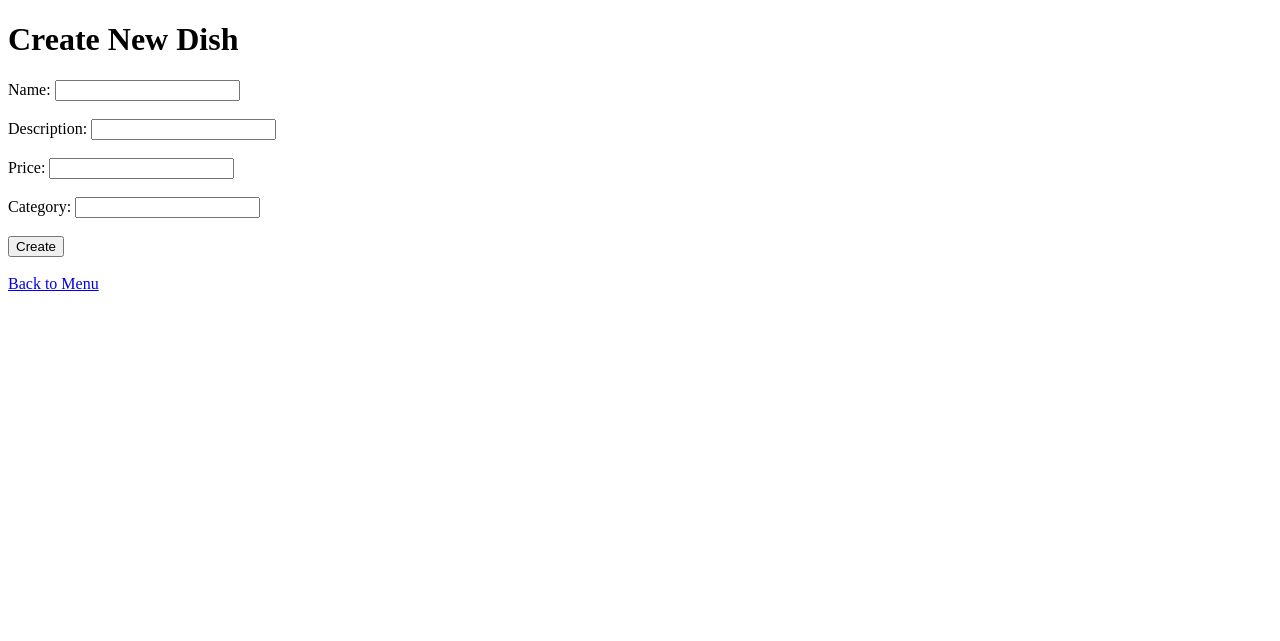
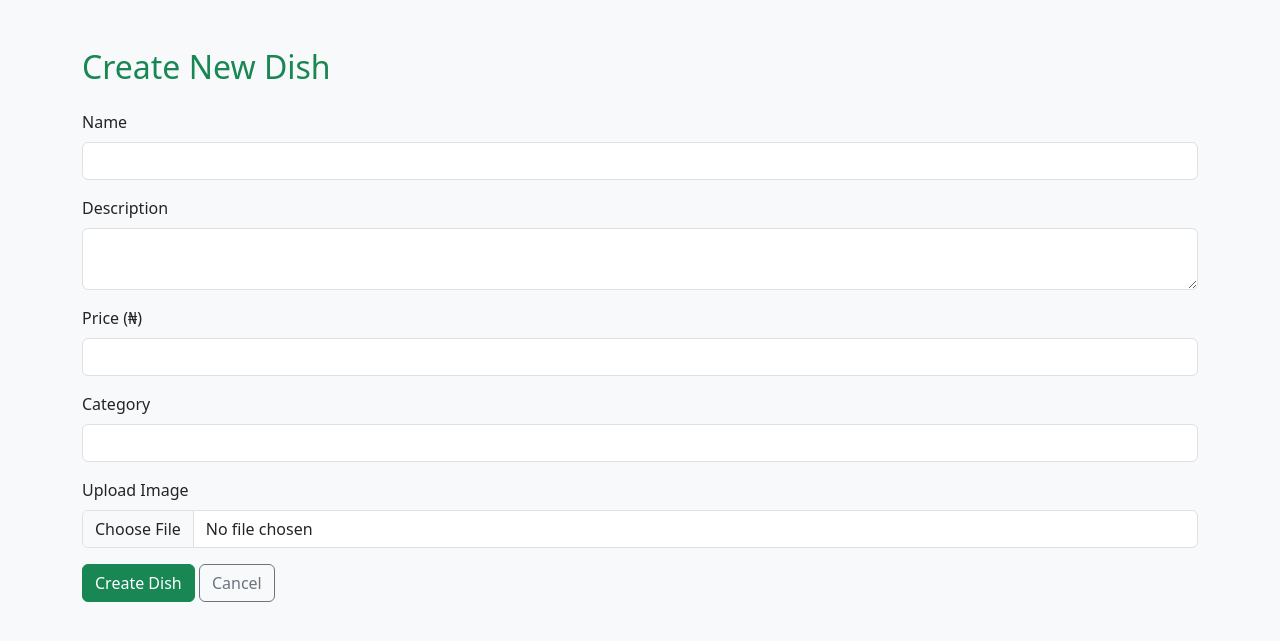
Before and after one commit to Adebanjo1984/nigerian-food-crud, a Flask app: page /create in a window 1280 px wide. Shown: the top 641 px of the page. Run offline with Flask 3, Linux system fonts and the light colour scheme.

Commit message:
Update create.html

```diff
--- a/templates/create.html
+++ b/templates/create.html
@@ -1,26 +1,42 @@
 <!DOCTYPE html>
-<html>
+<html lang="en">
 <head>
+    <meta charset="UTF-8">
     <title>Create New Dish</title>
+    <link href="https://cdn.jsdelivr.net/npm/bootstrap@5.3.3/dist/css/bootstrap.min.css" rel="stylesheet">
 </head>
-<body>
-    <h1>Create New Dish</h1>
-    <form method="post">
-        <label>Name:</label>
-        <input type="text" name="name" required><br><br>
+<body class="bg-light">
+    <div class="container mt-5">
+        <h2 class="mb-4 text-success">Create New Dish</h2>
+        <form method="post" enctype="multipart/form-data">
+            <div class="mb-3">
+                <label class="form-label">Name</label>
+                <input type="text" name="name" class="form-control" required>
+            </div>
 
-        <label>Description:</label>
-        <input type="text" name="description"><br><br>
+            <div class="mb-3">
+                <label class="form-label">Description</label>
+                <textarea name="description" class="form-control" rows="2"></textarea>
+            </div>
 
-        <label>Price:</label>
-        <input type="number" step="0.01" name="price" required><br><br>
+            <div class="mb-3">
+                <label class="form-label">Price (₦)</label>
+                <input type="number" step="0.01" name="price" class="form-control" required>
+            </div>
 
-        <label>Category:</label>
-        <input type="text" name="category"><br><br>
+            <div class="mb-3">
+                <label class="form-label">Category</label>
+                <input type="text" name="category" class="form-control">
+            </div>
 
-        <button type="submit">Create</button>
-    </form>
-    <br>
-    <a href="/">Back to Menu</a>
+            <div class="mb-3">
+                <label class="form-label">Upload Image</label>
+                <input type="file" name="image" class="form-control">
+            </div>
+
+            <button type="submit" class="btn btn-success">Create Dish</button>
+            <a href="/" class="btn btn-outline-secondary">Cancel</a>
+        </form>
+    </div>
 </body>
 </html>
```
